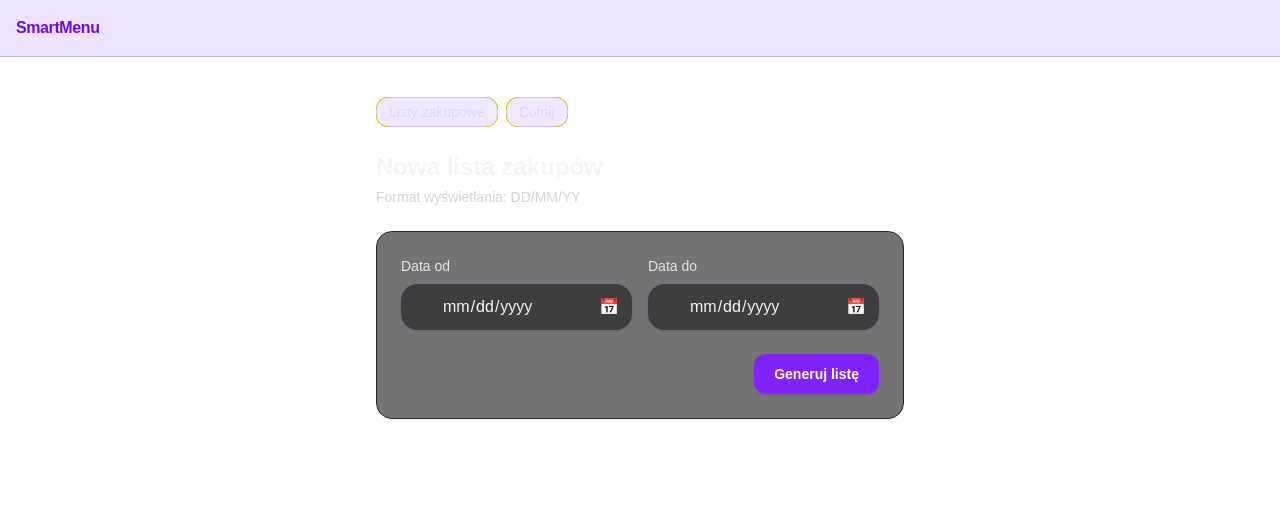
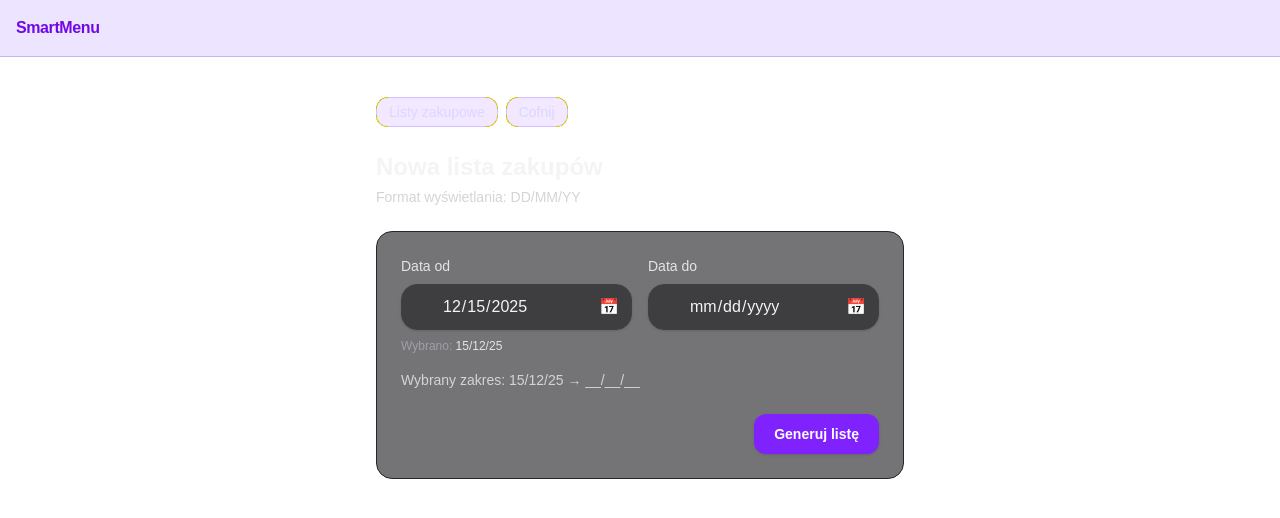
Before and after one commit to cub8/smart_menu, a Next.js app: page /shopping-list/new in a window 1280 px wide. Shown: the top 518 px of the page. Built offline with nearby package versions, Linux system fonts and the light colour scheme; no server answers.

Commit message:
Fix start date from last PR

```diff
--- a/app/shopping-list/new/page.tsx
+++ b/app/shopping-list/new/page.tsx
@@ -2,7 +2,8 @@
 
 import Link from "next/link";
 import { useRouter } from "next/navigation";
-import { useMemo, useState } from "react";
+import { useEffect, useMemo, useState } from "react";
+import { getMonday, formatDateYMD } from "@/app/week-preferences/date"
 
 function formatDDMMYY(value: string) {
   if (!value) return "";
@@ -15,6 +16,11 @@ export default function NewShoppingListPage() {
   const router = useRouter();
   const [start, setStart] = useState("");
   const [end, setEnd] = useState("");
+
+  useEffect(() => {
+    const monday = formatDateYMD(getMonday(new Date()))
+    setStart(monday)
+  }, [])
 
   const hint = useMemo(() => {
     if (!start && !end) return null;
```
